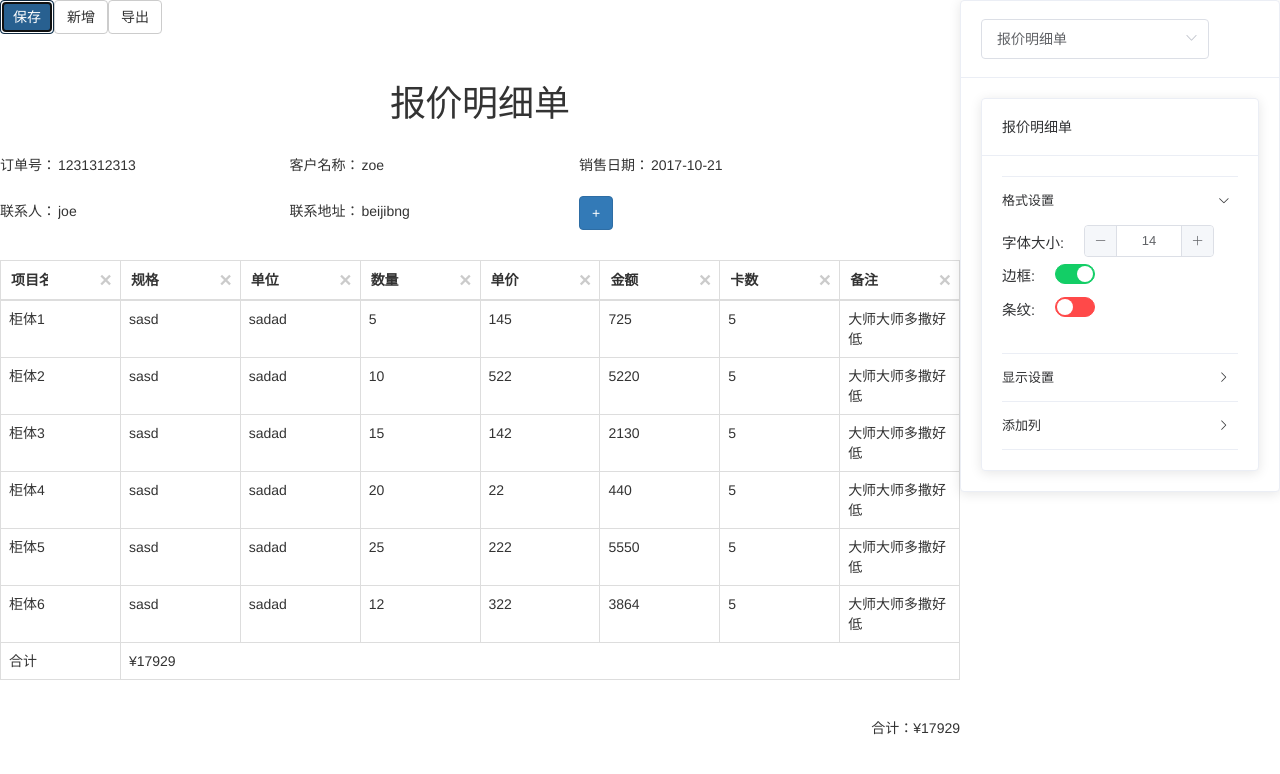
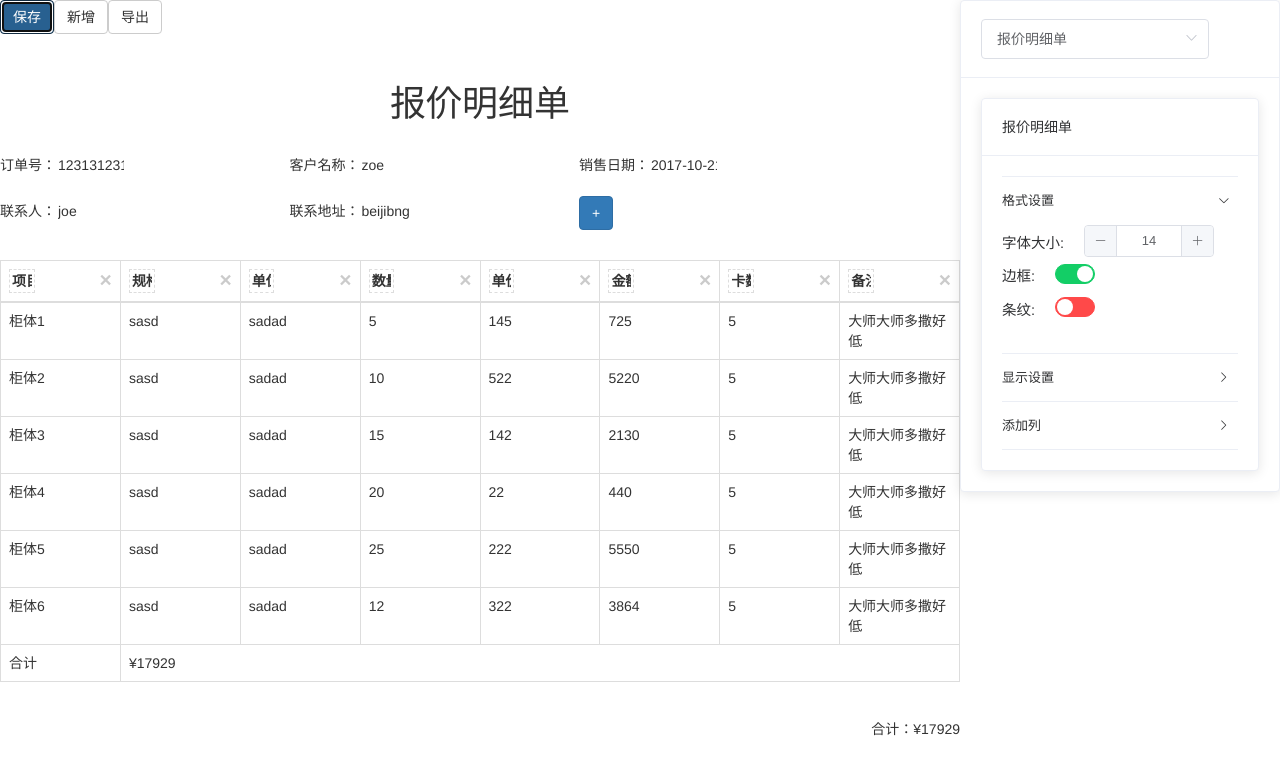
Before and after one commit to ZoeLeee/Table, a Vue app: page /#/ in a window 1280 px wide. Both pictures are taken after a click on the button "编辑". Shown: the top 774 px of the page. Built offline with nearby package versions, Linux system fonts and the light colour scheme.

Commit message:
修复页头项增删bug和样式

```diff
--- a/src/components/info-table.vue
+++ b/src/components/info-table.vue
@@ -16,7 +16,7 @@
               <span aria-hidden="true">&times;</span>
             </button>
             <span @dblclick="editItem(index)" v-if="!item.isEdit">{{item.name}}</span>
-            <input type="text" v-model="item.name" v-if="item.isEdit" @keyup.enter="editItem(index)">
+            <input type="text" class="edit" v-model="item.name" v-if="item.isEdit" @keyup.enter="editItem(index)">
             <input type="text" v-model="pageHeadContent[value][index].name">
           </li>
           <li>
@@ -41,7 +41,7 @@
               <template v-for="(item,key) in headerData[value]">
                 <th :key="item.id" draggable="true">
                   <span v-if="isEdit">{{item}}</span>
-                  <input type="text" v-model="headerData[value][key]" v-if="!isEdit">
+                  <input type="text" class="edit" v-model="headerData[value][key]" v-if="!isEdit">
                   <button type="button" class="close" aria-label="Close" @click="delCol(key)" v-if="!isEdit">
                     <span aria-hidden="true">&times;</span>
                   </button>
@@ -646,7 +646,8 @@
       },
       //双击编辑事件
       editItem(i){
-        this.pageHead[i].isEdit= !this.pageHead[i].isEdit;
+        // console.log(i);
+        this.pageHead[this.value][i].isEdit= !this.pageHead[this.value][i].isEdit;
       },
       //增加页头项
       addHeadItem(){
@@ -657,7 +658,7 @@
       },
       // 删除页头项
       delItem(i){
-        this.pageHead.splice(i,1);
+        this.pageHead[this.value].splice(i,1);
       },
       // 计算总额
       caclTotal(){
@@ -738,7 +739,10 @@
 </script>
 
 <style scoped>
-
+  /* 编辑框 */
+  #out-table .edit{
+    border:1px dashed #dddddd
+  }
   h1{
     text-align: center
   }
@@ -757,10 +761,9 @@
     height: 3.5rem;
   }
   #out-table input{
-    background:no-repeat 0 0 scroll ＃EEEEEE;
     border:none;
     outline:medium;
-    width:40%;
+    width:25%;
   }
   #out-table{
     margin-top:5rem;
@@ -775,8 +778,8 @@
   #out-table .pageItem li .close {
     float: none;
     position: absolute;
-    top:-14px;
-    left:-8px;
+    top:-10px;
+    left:75px;
   }
 /* 表头定制项样式 end*/
 
```
